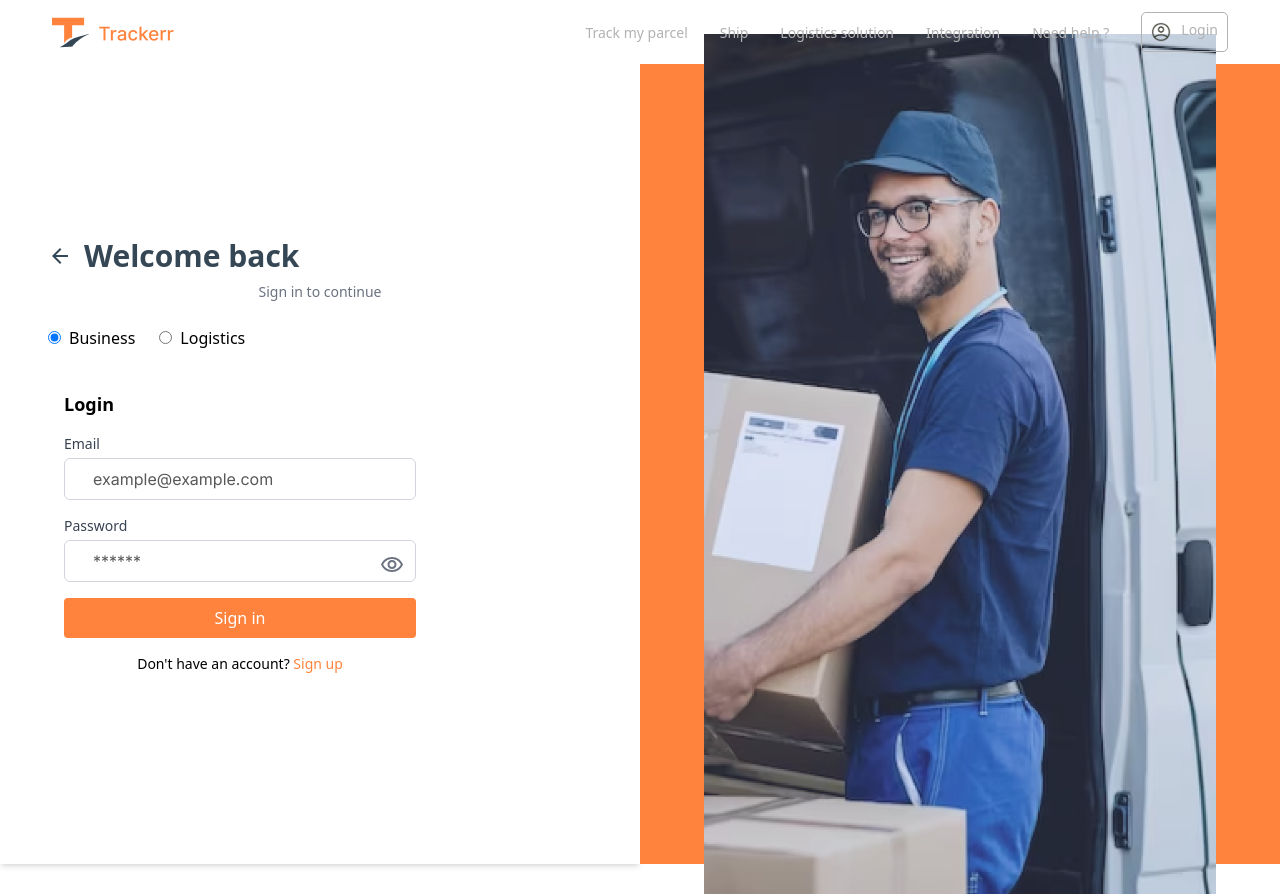
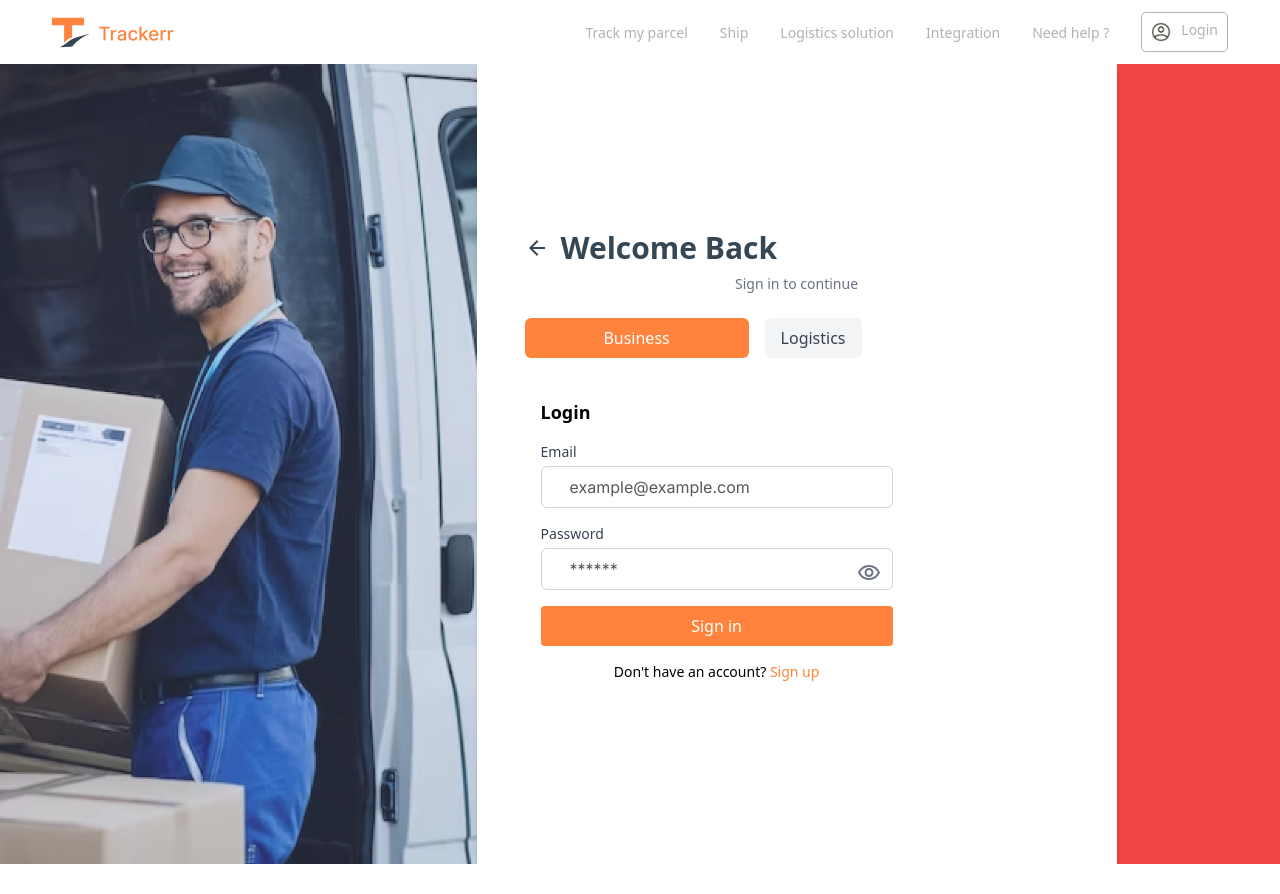
Before and after one commit to Amadu9933/Tracker-web-static, a React (Vite) app in the folder web-static/: page /Login in a window 1280 px wide. After the commit the page ends 864 px from the top, so only its background shows below. Built offline with nearby package versions, Linux system fonts and the light colour scheme.

Commit message:
Updated the login style

```diff
--- a/web-static/src/components/pages/BusinessOwnerPages/auth/assets/Assets.tsx
+++ b/web-static/src/components/pages/BusinessOwnerPages/auth/assets/Assets.tsx
@@ -2,3 +2,4 @@ export { default as createAccont } from './createAccont.png';
 export { default as carryParcel } from './carryParcel.png';
 export { default as Group } from './Group.png'
 export { default as edit } from './edit.png'
+export { default as ArrowBack } from './ic_round-arrow-back.png'
--- a/web-static/src/components/pages/BusinessOwnerPages/auth/createAcount/BuissnessOwnerForms/SetProfileImagePage.tsx
+++ b/web-static/src/components/pages/BusinessOwnerPages/auth/createAcount/BuissnessOwnerForms/SetProfileImagePage.tsx
@@ -2,8 +2,7 @@ import React, { useState, useEffect } from 'react';
 import { useNavigate } from 'react-router-dom';
 import { useFormContext } from '../../../../../../context/CreateAccountFormContext';
 import axiosInstance from '../../../../../../api/axiosInstance'; // Axios instance
-import { ArrowBack } from '@mui/icons-material';
-import { Group, edit } from '../../assets/Assets'; // Importing group and edit icons
+import { Group, edit, ArrowBack } from '../../assets/Assets';
 
 const MAX_FILE_SIZE = 2 * 1024 * 1024; // 2MB
 
@@ -49,11 +48,6 @@ const SetProfileImagePage: React.FC = () => {
 
   // Handle form submission
   const handleSubmit = async () => {
-    if (!image) {
-      setError('Please upload a profile image.');
-      return;
-    }
-
     setIsSubmitting(true);
     setError(null);
 
@@ -67,7 +61,11 @@ const SetProfileImagePage: React.FC = () => {
       payload.append('service', formData.service);
       payload.append('address', formData.address);
       payload.append('account_type', 'business');
+
+      // Append image only if one is selected
+      if (image) {
         payload.append('avatar', image);
+      }
 
       const response = await axiosInstance.post('', payload);
 
@@ -82,33 +80,36 @@ const SetProfileImagePage: React.FC = () => {
   };
 
   return (
-    <div className="mx-auto max-w-lg p-6">
-      <div className="flex items-center space-x-2 pb-2">
-        <ArrowBack />
-        <h1 className="text-2xl font-semibold">Create Account</h1>
+    <div className="mx-auto max-w-lg p-8">
+      <div className="flex items-center space-x-2 pb-2 mb-6">
+        <div onClick={() => navigate(-1)} className="-mb-2 ">
+          <img src={ArrowBack} alt="Move back arrow" />
+        </div>
+        <h1 className="text-5xl font-semibold">Create Account</h1>
+      </div>
+      <div className="flex justify-between mb-10">
+        <p className="font-medium text-lg">Profile Information</p>
+        <p className="text-[#82826A] font-medium">Step 3 of 3</p>
       </div>
 
-      <p className="text-left text-gray-600">Upload a picture of your business logo or product to complete setup.</p>
-
+      <p className="text-left text-gray-600">
+        Please upload a picture of your business logo or product to complete account setup (optional).
+      </p>
+      <div className="my-20">
         {/* Profile Upload Section */}
-      <div className="relative w-32 h-32 mx-auto mt-6">
+        <div className="flex w-32 h-32 mx-auto mt-6">
+          <img src={Group} alt="" />
           <label htmlFor="fileInput" className="cursor-pointer relative">
             {/* Show uploaded image or default group icon */}
             {preview ? (
               <img src={preview} alt="Profile" className="w-32 h-32 object-cover rounded-full border border-gray-300" />
             ) : (
-            <div className="w-32 h-32 flex items-center justify-center bg-gray-200 border border-gray-300 rounded-full">
-              <img src={Group} alt="Group Icon" className="w-16 h-16" />
-            </div>
-          )}
-
-          {/* Edit icon for changing image */}
-          {preview && (
-            <div className="absolute bottom-1 right-1 bg-white p-1 rounded-full shadow">
-              <img src={edit} alt="Edit Icon" className="w-6 h-6" />
+              <div className="w-10 h-10">
+                <img src={edit} alt="Edit Icon" className="" />
               </div>
             )}
           </label>
+        </div>
 
         {/* Hidden File Input */}
         <input
@@ -127,8 +128,8 @@ const SetProfileImagePage: React.FC = () => {
       {/* Submit Button */}
       <button
         onClick={handleSubmit}
-        className={`w-full bg-primary text-white p-2 rounded-md mt-6 ${!image || isSubmitting ? 'opacity-50 cursor-not-allowed' : ''}`}
-        disabled={!image || isSubmitting}
+        className={`w-full bg-primary text-white p-2 rounded-md mt-6 ${isSubmitting ? 'opacity-50 cursor-not-allowed' : ''}`}
+        disabled={isSubmitting}
       >
         {isSubmitting ? 'Submitting...' : 'Complete Sign Up'}
       </button>
--- a/web-static/src/components/pages/BusinessOwnerPages/auth/signIn/LoginTabComponent.tsx
+++ b/web-static/src/components/pages/BusinessOwnerPages/auth/signIn/LoginTabComponent.tsx
@@ -1,78 +1,68 @@
 import React, { useState } from 'react';
 import LoginForm from './loginForm'; // Import the LoginForm component
-import { carryParcel } from '../assets/Assets'; // Replace with the actual path of your image
+import carryParcel from '../assets/carryParcel.png'; // Ensure correct image path
 import ArrowBackIcon from '@mui/icons-material/ArrowBack';
 
 const LoginTabComponent: React.FC = () => {
-  const [selectedTab, setSelectedTab] = useState<'business' | 'logistics'>(
-    'business'
-  );
+  const [selectedTab, setSelectedTab] = useState<'business' | 'logistics'>('business');
 
   return (
-    <div className="flex h-screen bg-gray-50">
-      {/* Login Form Section */}
-      <div className="w-1/2 flex flex-col justify-center px-12 bg-white shadow-md">
+    <div className="flex  md:flex-row h-screen w-screen bg-red-500">
+      {/* Image Section (Left) - Fits Inside Without Cropping */}
+      <div >
+        <img
+          src={carryParcel}
+          alt="Login Illustration"
+          className="  h-full object-contain"
+        />
+      </div>
+
+      {/* Login Form Section (Right) */}
+      <div className="md:w-1/2 w-full h-screen flex flex-col justify-center px-8 md:px-12 bg-white shadow-md">
         <div className="mb-6">
           <h1 className="text-3xl font-bold text-secondary flex items-center">
-            <ArrowBackIcon className="mr-3" />
-            Welcome back
+            <ArrowBackIcon className="mr-3 cursor-pointer hover:text-primary transition duration-300" />
+            Welcome Back
           </h1>
           <p className="text-sm mt-2 text-gray-500">Sign in to continue</p>
         </div>
 
         {/* Tabs */}
-        <div className="flex mb-6">
-          <label className="mr-6">
-            <input
-              type="radio"
-              name="tab"
-              value="business"
-              checked={selectedTab === 'business'}
-              onChange={() => setSelectedTab('business')}
-              className="mr-2"
-            />
+        <div className="flex space-x-4 mb-6">
+          <button
+            className={`px-4 py-2 font-medium rounded-md transition duration-300 ${selectedTab === 'business'
+              ? 'bg-primary text-white'
+              : 'bg-gray-100 text-gray-700 hover:bg-gray-200'
+              }`}
+            onClick={() => setSelectedTab('business')}
+          >
             Business
-          </label>
-          <label>
-            <input
-              type="radio"
-              name="tab"
-              value="logistics"
-              checked={selectedTab === 'logistics'}
-              onChange={() => setSelectedTab('logistics')}
-              className="mr-2"
-            />
+          </button>
+          <button
+            className={`px-4 py-2 font-medium rounded-md transition duration-300 ${selectedTab === 'logistics'
+              ? 'bg-primary text-white'
+              : 'bg-gray-100 text-gray-700 hover:bg-gray-200'
+              }`}
+            onClick={() => setSelectedTab('logistics')}
+          >
             Logistics
-          </label>
+          </button>
         </div>
 
-        {/* Content */}
+        {/* Form or Logistics Info */}
         <div>
           {selectedTab === 'business' ? (
-            <LoginForm /> // Display LoginForm for the Business tab
+            <LoginForm /> // Business Login Form
           ) : (
-            <div className="p-4 bg-gray-100 rounded shadow-md">
-              <h2 className="text-xl font-semibold mb-2">
-                Logistics Information
-              </h2>
-              <p>
-                Logistics involve the detailed coordination of complex
-                operations involving people, facilities, and supplies. This tab
-                can include specific information or features related to
-                logistics.
+            <div className="p-6 bg-gray-100 rounded-lg shadow-sm">
+              <h2 className="text-lg font-semibold mb-3 text-gray-700">Logistics Information</h2>
+              <p className="text-sm text-gray-600 leading-relaxed">
+                Logistics involves the detailed coordination of complex
+                operations involving people, facilities, and supplies.
               </p>
             </div>
           )}
         </div>
-      </div>
-
-      {/* Picture Section */}
-      <div className="w-1/2 bg-primary flex items-center justify-center">
-        <img
-          src={carryParcel}
-          alt="Login Illustration"
-          className="w-[80%] h-auto object-contain"
-        />
       </div>
     </div>
   );
```
Also changed, not shown: web-static/src/components/pages/BusinessOwnerPages/auth/assets/ic_round-arrow-back.png (added). Lines whose indentation alone changed are shown as unchanged.
